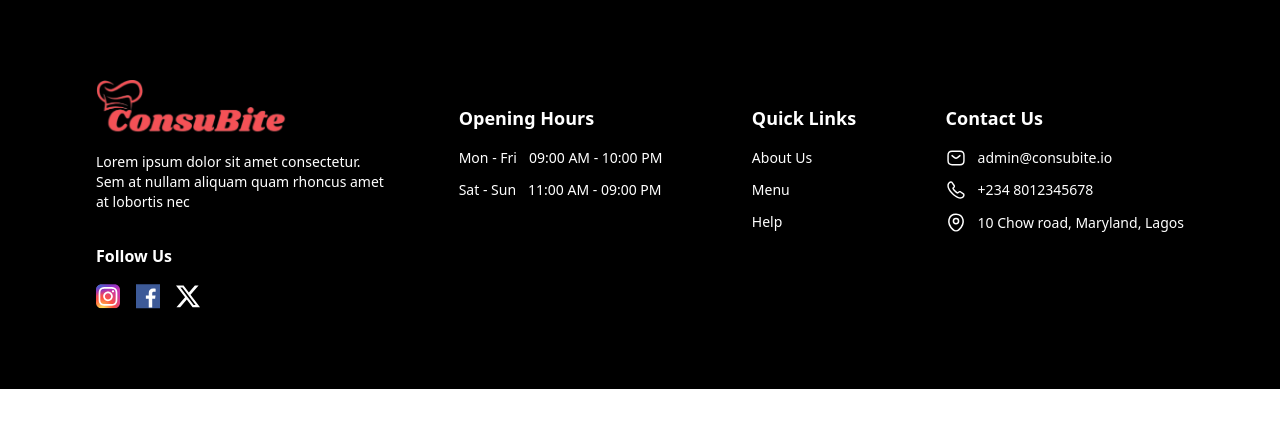
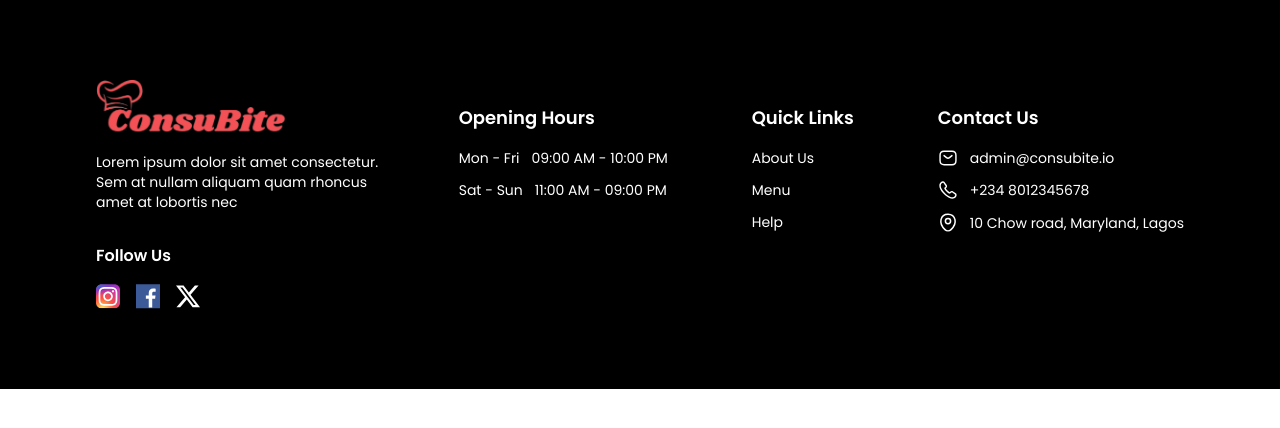
Before and after one commit to Ozyugoo/consuBite, a React (Vite) app: page / in a window 1280 px wide. Shown: the top 428 px of the page. Built offline with nearby package versions, Linux system fonts and the light colour scheme.

Commit message:
chore - Add poppins font to tailwind confdiguration file and html file

```diff
--- a/index.html
+++ b/index.html
@@ -4,7 +4,12 @@
     <meta charset="UTF-8" />
     <link rel="icon" type="image/svg+xml" href="/vite.svg" />
     <meta name="viewport" content="width=device-width, initial-scale=1.0" />
-
+    <link rel="preconnect" href="https://fonts.googleapis.com" />
+    <link rel="preconnect" href="https://fonts.gstatic.com" crossorigin />
+    <link
+      href="https://fonts.googleapis.com/css2?family=Poppins:ital,wght@0,100;0,200;0,300;0,400;0,500;0,600;0,700;0,800;0,900;1,100;1,200;1,300;1,400;1,500;1,600;1,700;1,800;1,900&display=swap"
+      rel="stylesheet"
+    />
     <title>ConsuBite Food App</title>
   </head>
   <body>
--- a/tailwind.config.js
+++ b/tailwind.config.js
@@ -2,7 +2,11 @@
 export default {
   content: ["./index.html", "./src/**/*.{js,ts,jsx,tsx}"],
   theme: {
-    extend: {},
+    extend: {
+      fontFamily: {
+        poppins: ["Poppins", "sans-serif"],
+      },
+    },
   },
   plugins: [],
 };
```
